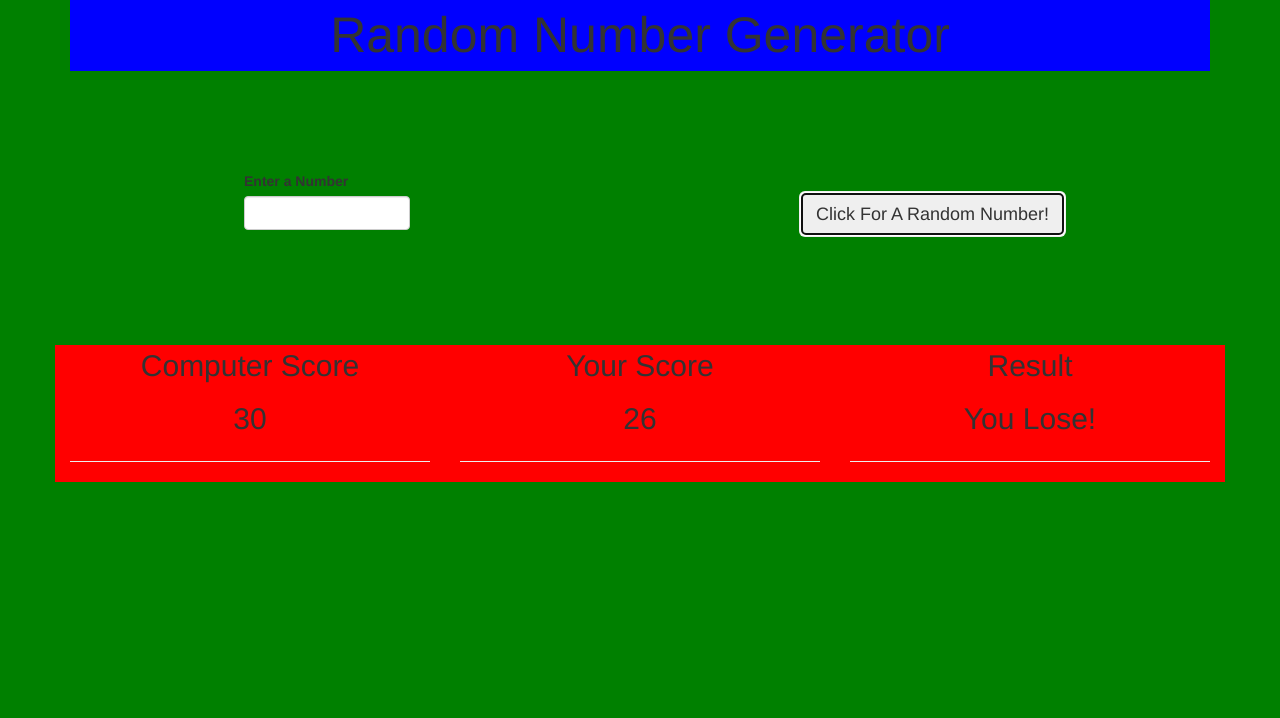
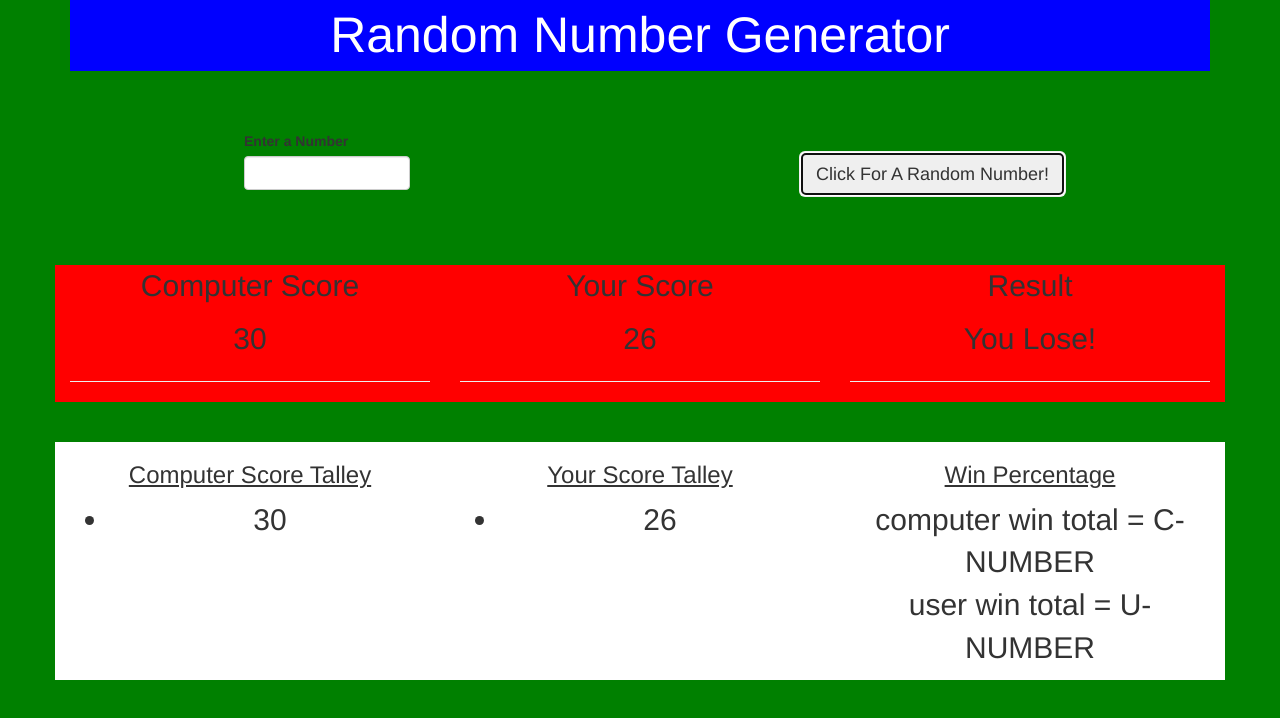
Before and after one commit to Brendangrubb/dice-game, a plain HTML site: page index.html in a window 1280 px wide. Both pictures are taken after a click on the button "Click For A Random Number!". Drawn offline with nearby package versions, Linux system fonts and the light colour scheme.

Commit message:
add talley score display

```diff
--- a/css/styles.css
+++ b/css/styles.css
@@ -9,11 +9,18 @@ header {
 .header {
   font-size: 50px;
   text-align: center;
+  color: white;
 }
 
 .display-number {
   font-size: 30px;
   background-color: red;
+  text-align: center;
+}
+
+.display-talley {
+  font-size: 30px;
+  background-color: white;
   text-align: center;
 }
 
--- a/index.html
+++ b/index.html
@@ -14,7 +14,7 @@
   <body>
     <div class="container">
       <header class="header">Random Number Generator</header>
-      <br><br><br><br><br>
+      <br><br><br>
 
       <div class="row">
         <div class="col-md-6">
@@ -36,10 +36,7 @@
         </div>
       </div>
 
-
-
-
-      <br><br><br><br><br>
+      <br><br><br>
 
       <div class="display-number row">
         <div class="col-md-4">
@@ -59,6 +56,27 @@
         </div>
       </div>
 
+      <br><br>
+
+      <div class="display-talley row">
+        <div class="col-md-4">
+          <h3><u>Computer Score Talley</u></h3>
+          <ul id="computer-score-talley">
+          </ul>
+        </div>
+
+        <div class="col-md-4">
+          <h3><u>Your Score Talley</u></h3>
+          <ul id="your-score-talley">
+          </ul>
+        </div>
+
+        <div class="col-md-4">
+          <h3><u>Win Percentage</u></h3>
+          <p id="win-percentage"></p>
+        </div>
+      </div>
+
     </div>
   </body>
 </html>
--- a/js/scripts.js
+++ b/js/scripts.js
@@ -20,6 +20,14 @@ function winOrLose(user, computer) {
   }
 }
 
+function winPercentage() {
+  var winPercentageMessage =  "computer win total = " +
+                              "C-NUMBER" +
+                              "<br>" +
+                              "user win total = " +
+                              "U-NUMBER";
+  return winPercentageMessage;
+}
 
 $(document).ready(function() {
   $("#engage").click(function() {
@@ -28,14 +36,18 @@ $(document).ready(function() {
     var userResult = userRandomNumber(userInput);
     $("#your-score").empty();
     $("#your-score").append(userResult)
+    $("#your-score-talley").prepend("<li>" + userResult + "</li>")
     // Computer Number
     var randomNumberResult = getRandomNumber();
     $("#computer-score").empty();
     $("#computer-score").append(randomNumberResult);
+    $("#computer-score-talley").prepend("<li>" + randomNumberResult + "</li>");
     // Display Result
     var result = winOrLose(userResult, randomNumberResult);
     $("#win-or-lose").empty();
     $("#win-or-lose").append(result);
+    $("#win-percentage").empty();
+    $("#win-percentage").append(winPercentage());
   });
 
 });
```
